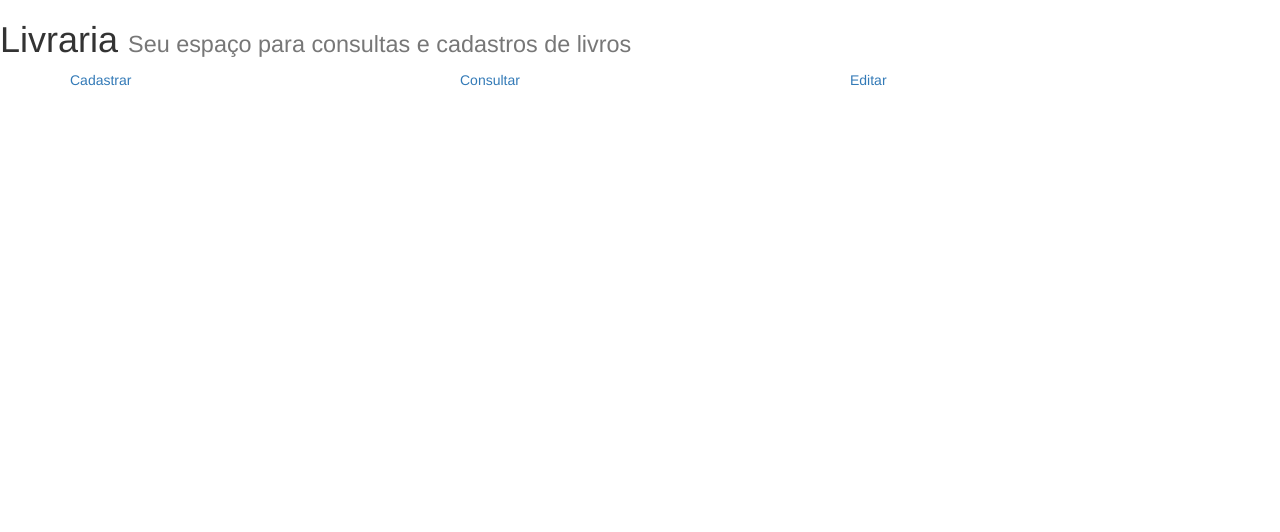
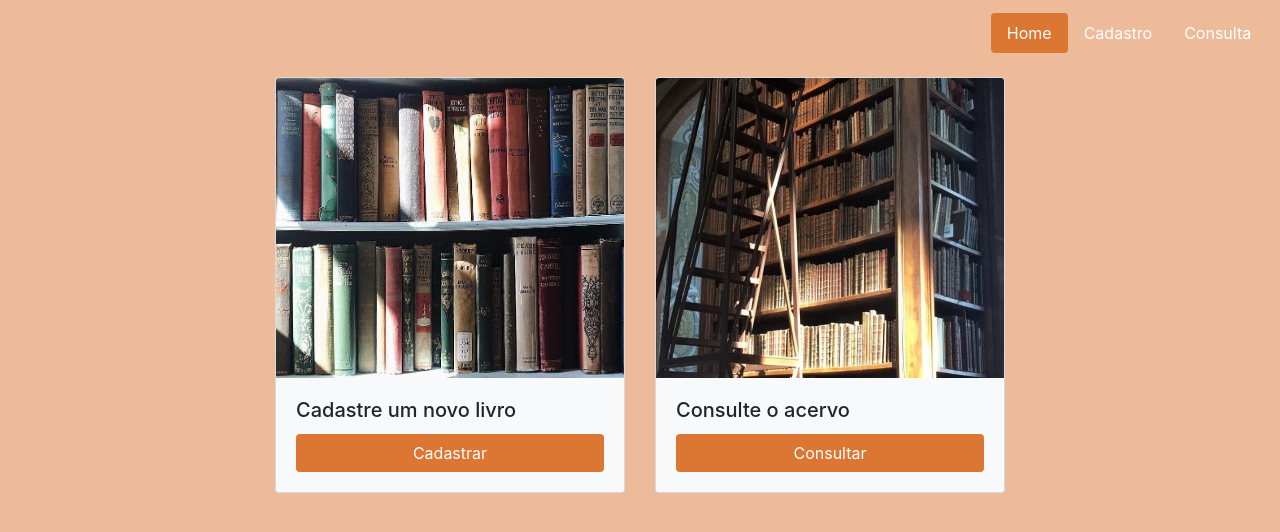
Before and after one commit to jancyaragao/LibraryJavascript, a plain HTML site: page library/home.html in a window 1280 px wide. Drawn offline with nearby package versions, Linux system fonts and the light colour scheme.

Commit message:
Mudança de estilo

```diff
--- a/library/home.html
+++ b/library/home.html
@@ -5,29 +5,49 @@
 	<title>Biblioteca</title>
 
 		<script src="script.js"></script>
-		<link rel="stylesheet"href="https://maxcdn.bootstrapcdn.com/bootstrap/3.3.7/css/bootstrap.min.css">
-		<script src="https://ajax.googleapis.com/ajax/libs/jquery/3.3.1/jquery.min.js"></script>
-		<script src="https://maxcdn.bootstrapcdn.com/bootstrap/3.3.7/js/bootstrap.min.js"></script>
-
+		<link rel="stylesheet" href="https://stackpath.bootstrapcdn.com/bootstrap/4.1.3/css/bootstrap.min.css" integrity="sha384-MCw98/SFnGE8fJT3GXwEOngsV7Zt27NXFoaoApmYm81iuXoPkFOJwJ8ERdknLPMO" crossorigin="anonymous">
+		<link rel="stylesheet" type="text/css" href="style.css">
 </head>
 
 <body>
-	<div class="page=header">
-		<h1> Livraria <small> Seu espaço para consultas e cadastros de livros </small></h1>
+	<ul class="nav nav-pills justify-content-end" id="nav">
+		  <li class="nav-item">
+		    <a class="nav-link active" href="home.html">Home</a>
+		  </li>
+		  <li class="nav-item">
+		    <a class="nav-link" href="form.html">Cadastro</a>
+		  </li>
+		  <li class="nav-item">
+		    <a class="nav-link" href="list.html">Consulta</a>
+		  </li>
+	</ul>
+	<br>
+	<div class="container" id="cards-home">
+		<div class="row">
+		  <div class="col-sm-2"></div>
+		  <div class="col-sm-4">
+		    <div class="card bg-light mb-3">
+		    <img class="card-img-top" src="lb.jpg" alt="Imagem de capa do card" height="300px">
+		      <div class="card-body">
+		        <h5 class="card-title">Cadastre um novo livro</h5>
+		        <a href="form.html" class="btn btn-block">Cadastrar</a>
+		      </div>
+		    </div>
+		  </div>
+		  <div class="col-sm-4">
+		    <div class="card bg-light mb-3">
+		    <img class="card-img-top" src="lb2.jpg" alt="Imagem de capa do card" height="300px">
+		      <div class="card-body">
+		        <h5 class="card-title">Consulte o acervo</h5>
+		        <a href="list.html" class="btn btn-block">Consultar</a>
+		      </div>
+		    </div>
+		  </div>
+		  <div class="col-sm-2"></div>
+		</div>
+
 	</div>
 
-	<div class="container">
-	  <div class="row">
-	    <div class="col-md-4">
-	      <a href="form.html"> Cadastrar </a>
-	    </div>
-	    <div class="col-md-4">
-	      <a href="list.html"> Consultar </a>
-	    </div>
-	    <div class="col-md-4">
-	      <a href=""> Editar </a>
-	    </div>
-	  </div>
-	</div>
+
 </body>
 </html>
--- a/library/script.js
+++ b/library/script.js
@@ -14,6 +14,9 @@ function cadastrar(){
 
 	var livro = new Livro(d_titulo, d_autor, d_numPaginas, d_status);
 
+	livros.push(livro);
+	alert("teste", livro.titulo);
+
 	var tabela = document.getElementById("tabela");
 	var linha = tabela.insertRow(1);
 
@@ -29,6 +32,12 @@ function cadastrar(){
 
 }
 
+function criarArray(){
+	var livros = new Array();
+	alert("TUDO CERTO UHU");
+
+}
+
 function mensagemOk(){
 	alert("Cadastro efetuado com sucesso!");
 }
--- /dev/null
+++ b/library/style.css
@@ -0,0 +1,44 @@
+#cars-home{
+	margin-top:20% ;
+}
+
+body{
+	background-color: #EDBB99;
+}
+
+a{
+	color: white;
+}
+
+a:hover{
+	color: black;
+}
+
+ul{
+	margin-top: 1%;
+	margin-right: 1%;
+}
+
+.nav-pills .nav-link.active, .nav-pills .show>.nav-link, button, a.btn.btn-block {
+    background-color: #DC7633;
+    color: white;
+}
+
+label{
+	color: #6E2C00;
+}
+
+#linhaForm{
+	padding-top: 10%;
+}
+
+thead{
+	color: white;
+	background-color:  #DC7633;
+}
+
+
+table{
+	margin-top: 5%;
+	margin-left: auto;
+}
```
Also changed, not shown: library/form.html (+23 -8 lines), library/list.html (+29 -9 lines), library/lb.jpg (added), library/lb2.jpg (added).
